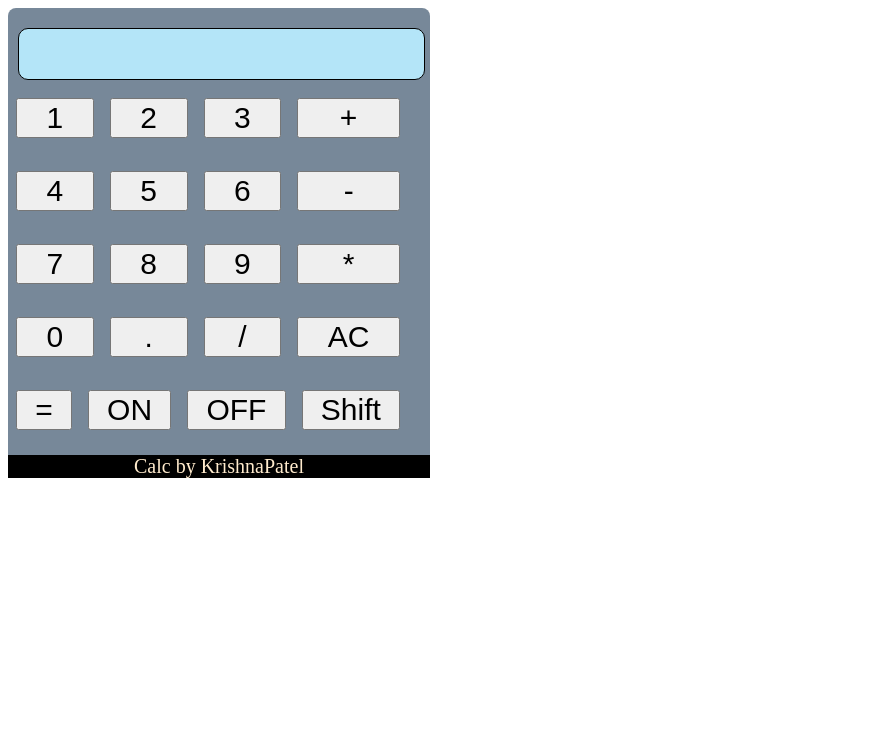
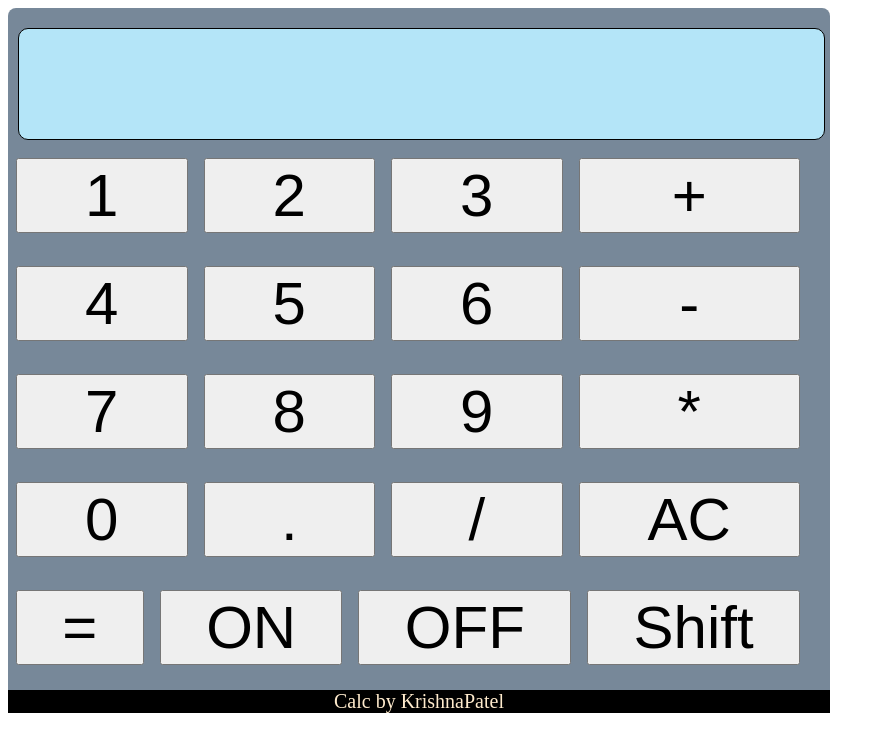
Before and after one commit to KrishnaPatelRb/calcProject, a plain HTML site: page index.html in a window 1280 px wide. Shown: the whole page, without its empty margins (0-885 px from the left). Drawn offline with Linux system fonts and the light colour scheme.

Commit message:
Update index.html

```diff
--- a/index.html
+++ b/index.html
@@ -6,30 +6,33 @@
                 border: 1px solid black;
                 color: black;
                 border-radius: 10px;
-                width: 400px;
-                height: 50px;
+                width: 800px;
+                height: 100px;
                 background-color: rgb(180, 229, 248);
-                font-size: 30px;
+                font-size: 80px;
                 overflow: hidden;
                 margin: 10px;
                 margin-top: 10px;
                 padding-left: 5px;
+                padding-top: 10px;
 
             }
             .elementkeyword{
                 display: grid;
                 grid-template-columns: auto auto auto auto;
-                width: 400px;
+                width: 800px;
+
 
             }
             button{
                 margin: 8px;
-                font-size: 30px;
+                font-size: 60px;
                 margin-bottom: 25px;
+
             }
             .elementnumber2{
                 display: grid;
-                width: 400px;
+                width: 800px;
                 grid-template-columns: auto auto auto auto;
             }
             .calc{
@@ -42,7 +45,7 @@
             }
             section{
                 background-color: lightslategrey;
-                width: 422px;
+                width: 822px;
                 border-radius: 8px;
             }
             .space{
```
